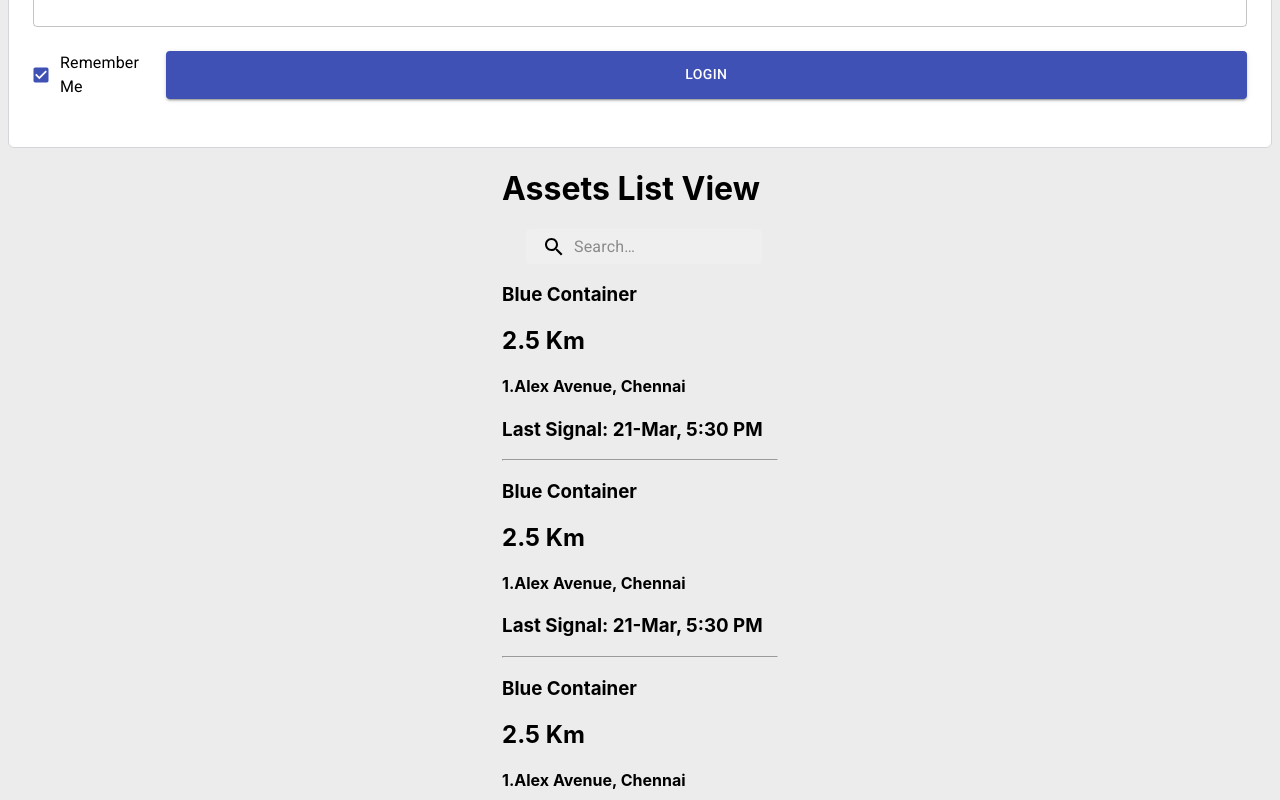
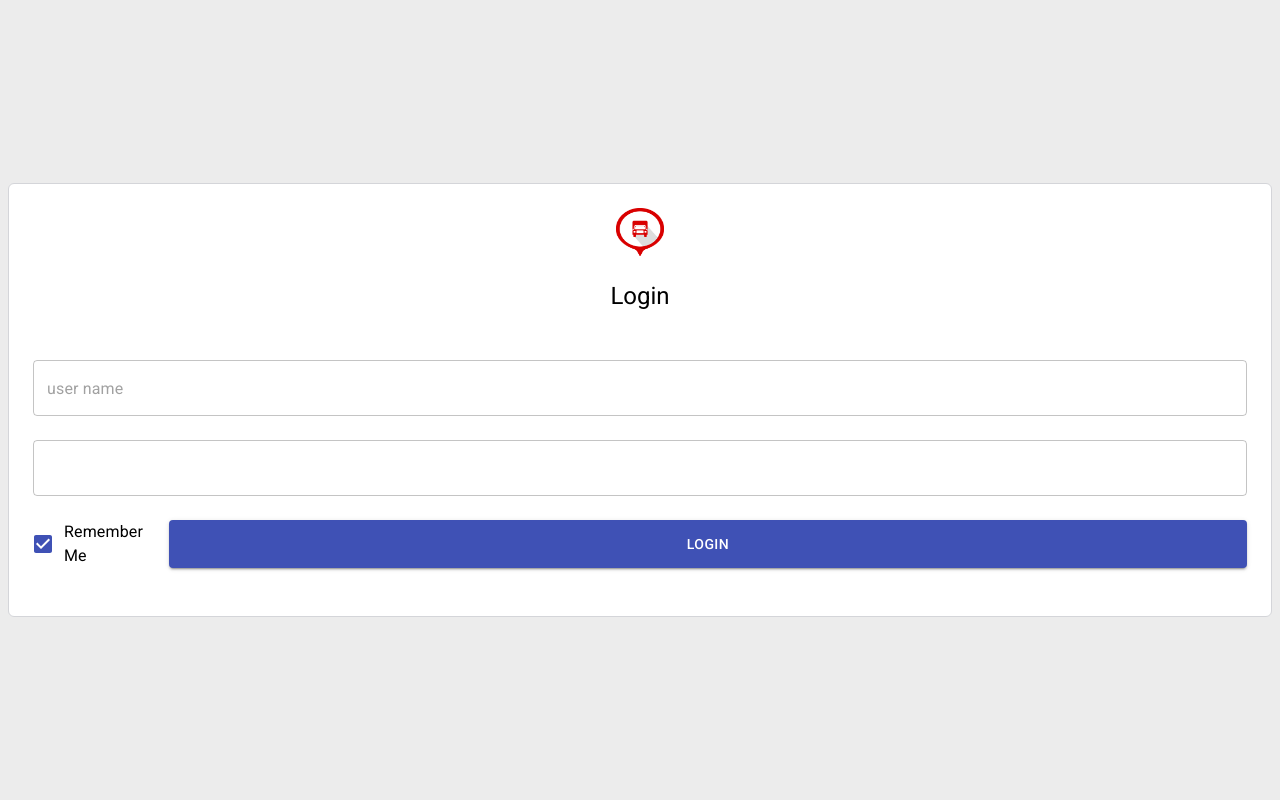
Before and after one commit to mahivarconsultants/asset-tracker, a Next.js app: page / in a window 1280 px wide. Shown: the top 800 px of the page. Built offline with nearby package versions, Linux system fonts and the light colour scheme.

Commit message:
Login Page Completed

```diff
--- a/package.json
+++ b/package.json
@@ -13,6 +13,8 @@
     "next": "^10.2.3",
     "react": "^17.0.2",
     "react-dom": "^17.0.2",
+    "react-router-dom": "^5.2.0",
+    "router-dom": "^2.2.3",
     "sass": "^1.35.2"
   }
 }
--- a/pages/assetListView.js
+++ b/pages/assetListView.js
@@ -2,10 +2,7 @@ import React, { useState } from "react";
 import { fade, makeStyles } from '@material-ui/core/styles';
 import InputBase from '@material-ui/core/InputBase';
 import Button from "@material-ui/core/Button";
-import PropTypes from 'prop-types';
 import SearchIcon from '@material-ui/icons/Search';
-import useScrollTrigger from '@material-ui/core/useScrollTrigger';
-import { login } from "../controllers/loginController";
 const useStyles = makeStyles((theme) => ({
     search: {
         position: 'relative',
--- a/pages/index.js
+++ b/pages/index.js
@@ -1,8 +1,9 @@
+import React from "react";
 import Head from "next/head";
-import Image from "next/image";
 import styles from "../styles/Home.module.css";
+import LoginPage from "./loginPage";
 import AssetListView from "./assetListView";
-import LoginPage from "./loginPage";
+
 
 export default function Home() {
   return (
@@ -15,7 +16,6 @@ export default function Home() {
         <link rel="stylesheet" href="https://fonts.googleapis.com/icon?family=Material+Icons" />
       </Head>
       <LoginPage />
-      <AssetListView />
     </div>
   );
 }
--- a/pages/loginPage.js
+++ b/pages/loginPage.js
@@ -3,10 +3,7 @@ import TextField from "@material-ui/core/TextField";
 import Checkbox from "@material-ui/core/Checkbox";
 import Button from "@material-ui/core/Button";
 import FormControlLabel from "@material-ui/core/FormControlLabel";
-import Head from "next/head";
-import Image from "next/image";
 import styles from "../styles/loginPage.module.scss";
-import Snackbar from "@material-ui/core/Snackbar";
 import Typography from "@material-ui/core/Typography";
 import { login } from "../controllers/loginController";
 
@@ -24,7 +21,7 @@ export default function LoginPage() {
     // TODO: Gather user id, password values and send to login controller
     setError(null);
     login("test", "password")
-      .then((data) => {})
+      .then((data) => { })
       .catch((err) => {
         setError(err.message);
       });
@@ -43,9 +40,7 @@ export default function LoginPage() {
             control={
               <Checkbox
                 defaultChecked
-                size="small"
                 color="primary"
-                inputProps={{ "aria-label": "secondary checkbox" }}
               />
             }
             label="Remember Me"
```
Also changed, not shown: 1 other file (tests, documents, lock files or other folders).
